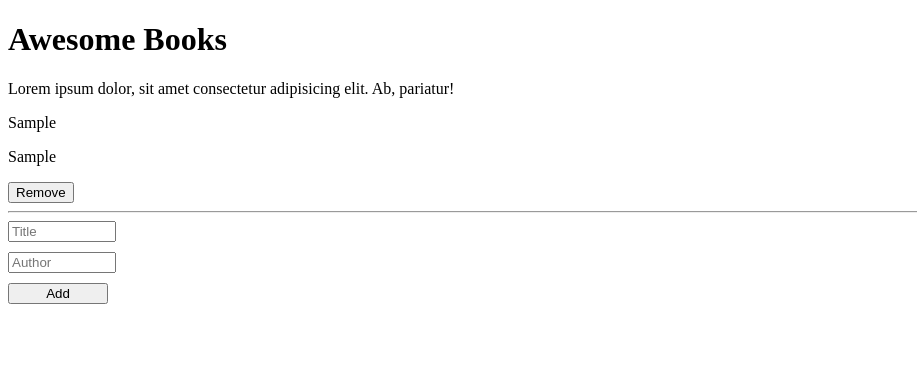
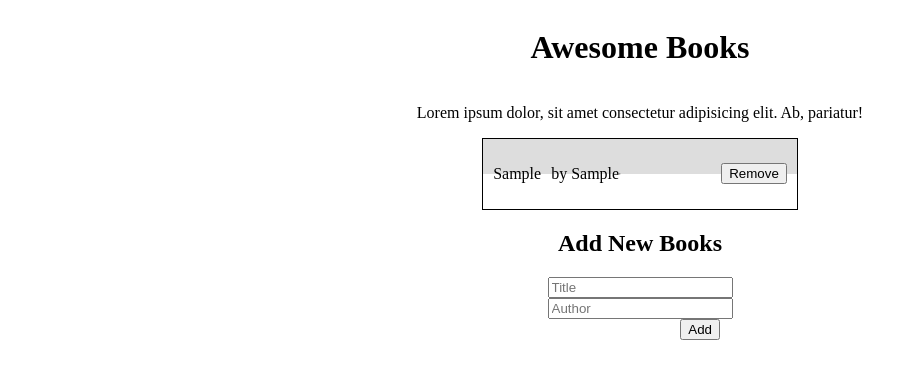
Before and after one commit to MussieTeka/Awesome-Books, a website: page index.html in a window 1280 px wide. Both pictures are taken after typing "Sample", "Sample" into the empty fields and a click on the button "Add". Shown: the whole page, without its empty margins (0-917 px from the left). Drawn offline with Linux system fonts and the light colour scheme.

Commit message:
Add update files.

```diff
--- a/index.html
+++ b/index.html
@@ -8,16 +8,19 @@
     <link rel="stylesheet" href="style.css" />
   </head>
   <body>
+    <div class="book-container">
       <h1 class="title">Awesome Books</h1>
       <p class="description">
         Lorem ipsum dolor, sit amet consectetur adipisicing elit. Ab, pariatur!
       </p>
       <div class="book-list"></div>
       <div class="add-book">
+        <h2>Add New Books</h2>
         <input type="text" class="title-input" placeholder="Title" />
         <input type="text" class="author-input" placeholder="Author" />
         <button class="add-btn">Add</button>
       </div>
+    </div>
     <script src="script.js"></script>
   </body>
 </html>
--- a/package.json
+++ b/package.json
@@ -4,7 +4,11 @@
     "eslint": "^7.32.0",
     "eslint-config-airbnb-base": "^14.2.1",
     "eslint-plugin-import": "^2.27.5",
-    "hint": "^7.1.5"
+    "hint": "^7.1.5",
+    "stylelint": "^13.13.1",
+    "stylelint-config-standard": "^21.0.0",
+    "stylelint-csstree-validator": "^1.9.0",
+    "stylelint-scss": "^3.21.0"
   },
   "name": "awesome-books",
   "description": "- [📗 Table of Contents](#-table-of-contents)   - [🛠️ Built With ](#-built-with-)     - [Tech Stack ](#tech-stack-)     - [Key Features](#key-features)    - [🚀 Live Demo ](#-live-demo-)    - [💻 Getting Started ](#-getting-started-)    - [Setup](#setup)    - [Prerequisites](#prerequisites)     - [Install](#install)     - [Usage](#usage)     - [Run tests](#run-tests)     - [Deployment](#triangular_flag_on_post-deployment)   - [👥 Author ](#-author-)   - [🔭 Future Features ](#-future-features-)   - [🤝 Contributing ](#-contributing-)   - [⭐️ Show your support](#support)   - [🙏 Acknowledgments ](#-acknowledgments-)   - [❓ FAQ (OPTIONAL)](#faq)   - [📝 License ](#-license-)",
--- a/script.js
+++ b/script.js
@@ -1,89 +1,96 @@
-// Get elements from the DOM
-const bookList = document.querySelector('.book-list');
-const titleInput = document.querySelector('.title-input');
-const authorInput = document.querySelector('.author-input');
-const addBtn = document.querySelector('.add-btn');
+class BookList {
+  constructor() {
+    this.titleInput = document.querySelector('.title-input');
+    this.authorInput = document.querySelector('.author-input');
+    this.addBtn = document.querySelector('.add-btn');
+    this.bookList = document.querySelector('.book-list');
 
-// Define books array
-const books = [];
+    // Adding event listeners
+    this.addBtn.addEventListener('click', this.addBook.bind(this));
+    this.bookList.addEventListener('click', this.removeBook.bind(this));
 
-// Create book element from title and author
-function createBookElement(title, author) {
-  const book = { title, author };
-  const bookElement = document.createElement('div');
-  bookElement.classList.add('book');
+    // Retrieve from localStorage when the page loads
+    this.getFromLocalStorage();
+  }
+
+  // Function to add a new book to the list
+  addBook() {
+    const title = this.titleInput.value.trim();
+    const author = this.authorInput.value.trim();
+
+    if (!title || !author) {
+      return;
+    }
+
+    const book = this.createBookElement(title, author);
+    this.bookList.appendChild(book);
+    this.bookList.style.display = 'flex';
+    this.bookList.style.flexDirection = 'column';
+
+    // Save to localStorage
+    this.saveToLocalStorage(this.bookList.innerHTML);
+
+    // Clearing the input fields
+    this.titleInput.value = '';
+    this.authorInput.value = '';
+  }
+
+  // Function to remove a book from the list
+  removeBook(event) {
+    const button = event.target;
+
+    if (!button.classList.contains('remove-btn')) {
+      return;
+    }
+
+    const book = button.closest('.book');
+    this.bookList.removeChild(book);
+
+    // Save to localStorage
+    this.saveToLocalStorage(this.bookList.innerHTML);
+  }
+
+  createBookElement(title, author) {
+    const book = document.createElement('div');
+    book.classList.add('book');
 
     const bookTitle = document.createElement('p');
     bookTitle.classList.add('book-title');
-  bookTitle.textContent = book.title;
-  bookElement.appendChild(bookTitle);
+    bookTitle.textContent = title;
 
     const bookAuthor = document.createElement('p');
     bookAuthor.classList.add('book-author');
-  bookAuthor.textContent = book.author;
-  bookElement.appendChild(bookAuthor);
+    bookAuthor.textContent = `by ${author}`;
 
     const removeBtn = document.createElement('button');
     removeBtn.classList.add('remove-btn');
     removeBtn.textContent = 'Remove';
-  bookElement.appendChild(removeBtn);
+
+    book.appendChild(bookTitle);
+    book.appendChild(bookAuthor);
 
     const separator = document.createElement('hr');
     separator.classList.add('book-separator');
     separator.setAttribute('dir', 'rtl');
-  bookElement.appendChild(separator);
+    book.appendChild(separator);
 
-  books.push(book);
-  return bookElement;
+    book.appendChild(removeBtn);
+
+    return book;
   }
 
-// Save the book list to localStorage
-function saveToLocalStorage() {
-  localStorage.setItem('bookList', bookList.innerHTML);
+  // Function to save the book list to localStorage
+  saveToLocalStorage(bookListHtml) {
+    localStorage.setItem('bookList', bookListHtml);
   }
 
-// Add a new book to the list
-function addBook() {
-  const title = titleInput.value.trim();
-  const author = authorInput.value.trim();
-  if (!title || !author) {
-    return;
-  }
-  const book = createBookElement(title, author);
-  bookList.appendChild(book);
-  bookList.style.display = 'block';
-
-  // Save to localStorage
-  saveToLocalStorage();
-
-  // Clear input fields
-  titleInput.value = '';
-  authorInput.value = '';
-}
-
-// Remove a book from the list
-function removeBook(event) {
-  if (!event.target.classList.contains('remove-btn')) {
-    return;
-  }
-  const book = event.target.closest('.book');
-  bookList.removeChild(book);
-
-  // Save to localStorage
-  saveToLocalStorage();
-}
-
-// Retrieve the book list from localStorage
-function getFromLocalStorage() {
+  // Function to retrieve the book list from localStorage
+  getFromLocalStorage() {
     const bookListHtml = localStorage.getItem('bookList');
     if (bookListHtml) {
-    bookList.innerHTML = bookListHtml;
+      this.bookList.innerHTML = bookListHtml;
+    }
   }
 }
 
-// Add event listeners
-addBtn.addEventListener('click', addBook);
-bookList.addEventListener('click', removeBook);
-
-// Retrieve from localStorage when the page loads
-getFromLocalStorage();
+const myBookList = new BookList();
--- a/style.css
+++ b/style.css
@@ -1,4 +1,4 @@
-.add-book {
+/* .add-book {
   display: flex;
   flex-direction: column;
   justify-content: left;
@@ -9,4 +9,43 @@
 .add-btn {
   width: 100px;
   margin-bottom: 10px;
+} */
+
+.book-container {
+  display: flex;
+  flex-direction: column;
+  align-items: center;
+  justify-content: center;
 }
+
+.book-list {
+  border: 1px solid black;
+}
+
+.book {
+  width: auto;
+  display: flex;
+  align-items: center;
+  justify-content: center;
+  background: linear-gradient(to bottom, #ddd 50%, #fff 50%);
+  padding: 10px;
+}
+
+.add-book {
+  display: flex;
+  flex-direction: column;
+  align-items: center;
+  justify-content: center;
+}
+
+.add-btn {
+  margin-left: 65%;
+}
+
+.remove-btn {
+  margin-left: 100px;
+}
+
+.book-author {
+  margin-left: 10px;
+}
```
Also changed, not shown: 1 other file. Lines whose indentation alone changed are shown as unchanged.
